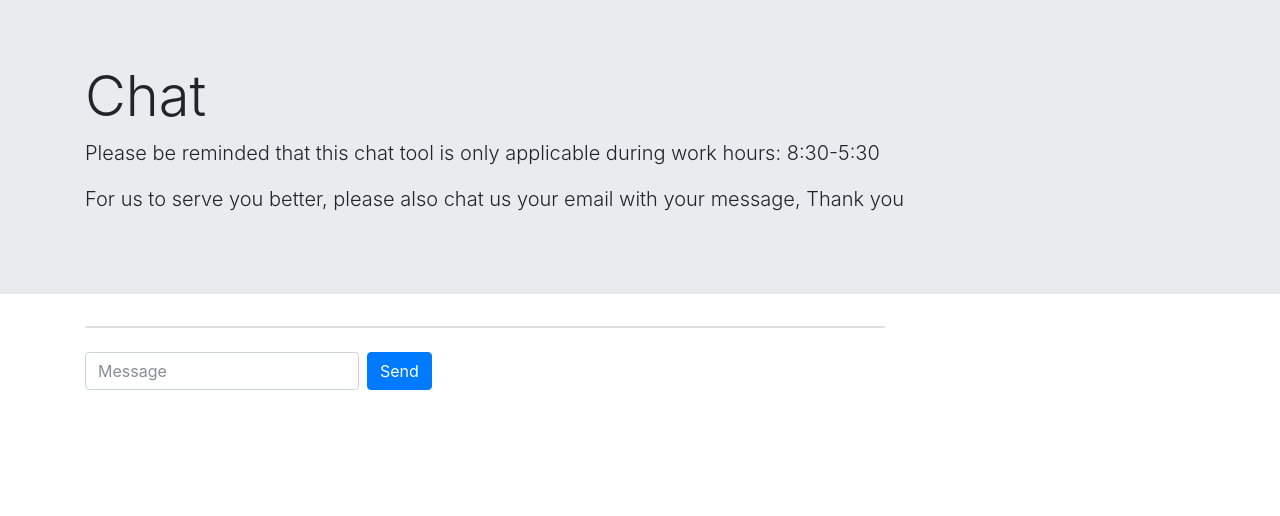
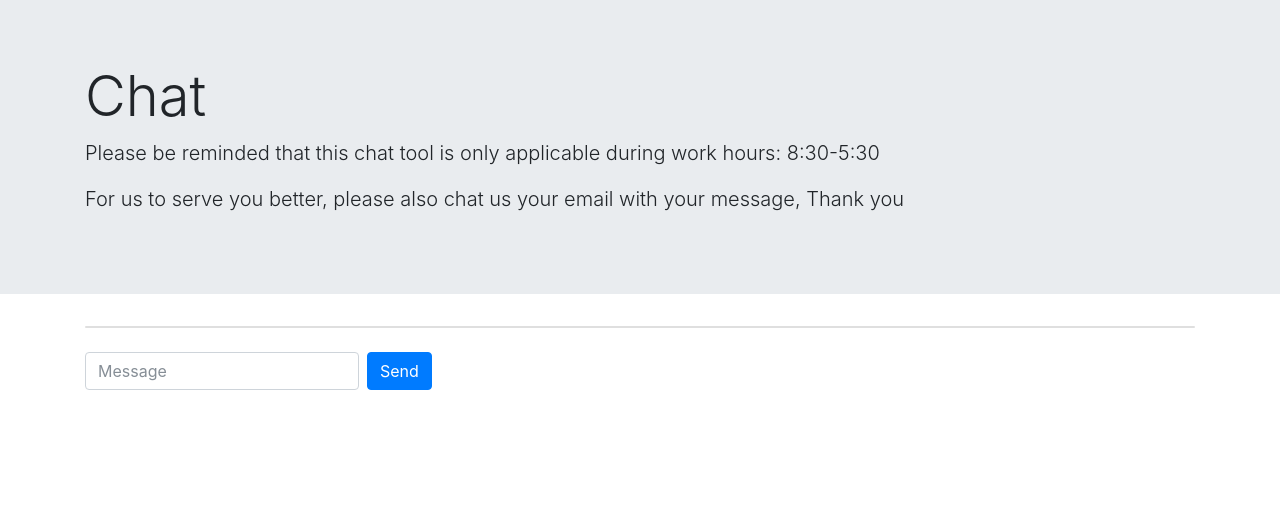
Before and after one commit to zobeltran/isproj2-fcth-crm, a Flask app: template app/users/templates/adminchat.html in a window 1280 px wide. Shown: the part 57-573 px from the top of the page. Run offline with Flask 2, Linux system fonts and the light colour scheme; the template is opened without the code that fills it, so the values that code supplies are empty; some libraries are stand-ins or nearby versions.

Commit message:
Fixed Chat message box

```diff
--- a/app/users/templates/adminchat.html
+++ b/app/users/templates/adminchat.html
@@ -83,7 +83,7 @@
         });
     });
     </script>
-    <div class="card" style="width: 50rem;">
+    <div class="card" class="col-10">
         <ul class="list-group list-group-flush" id="message"></ul>
     </div>
     <br>
```
